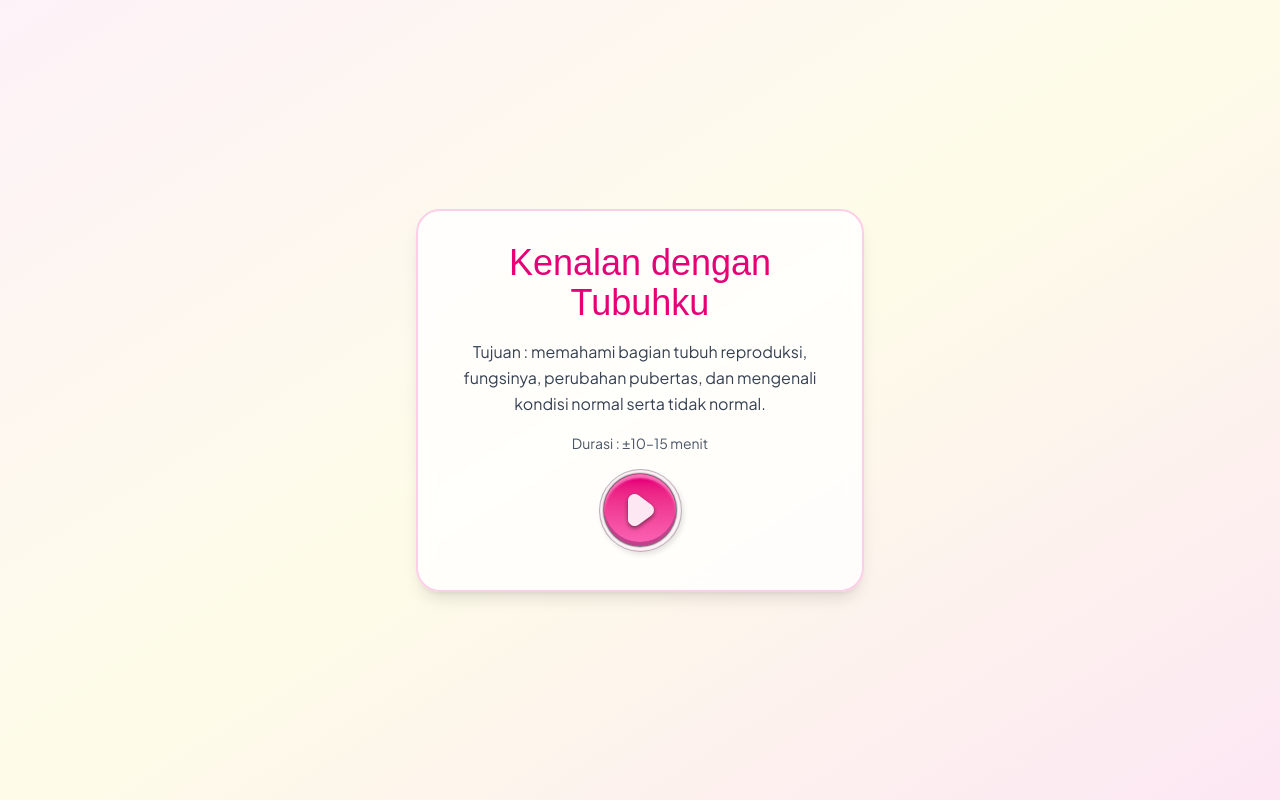
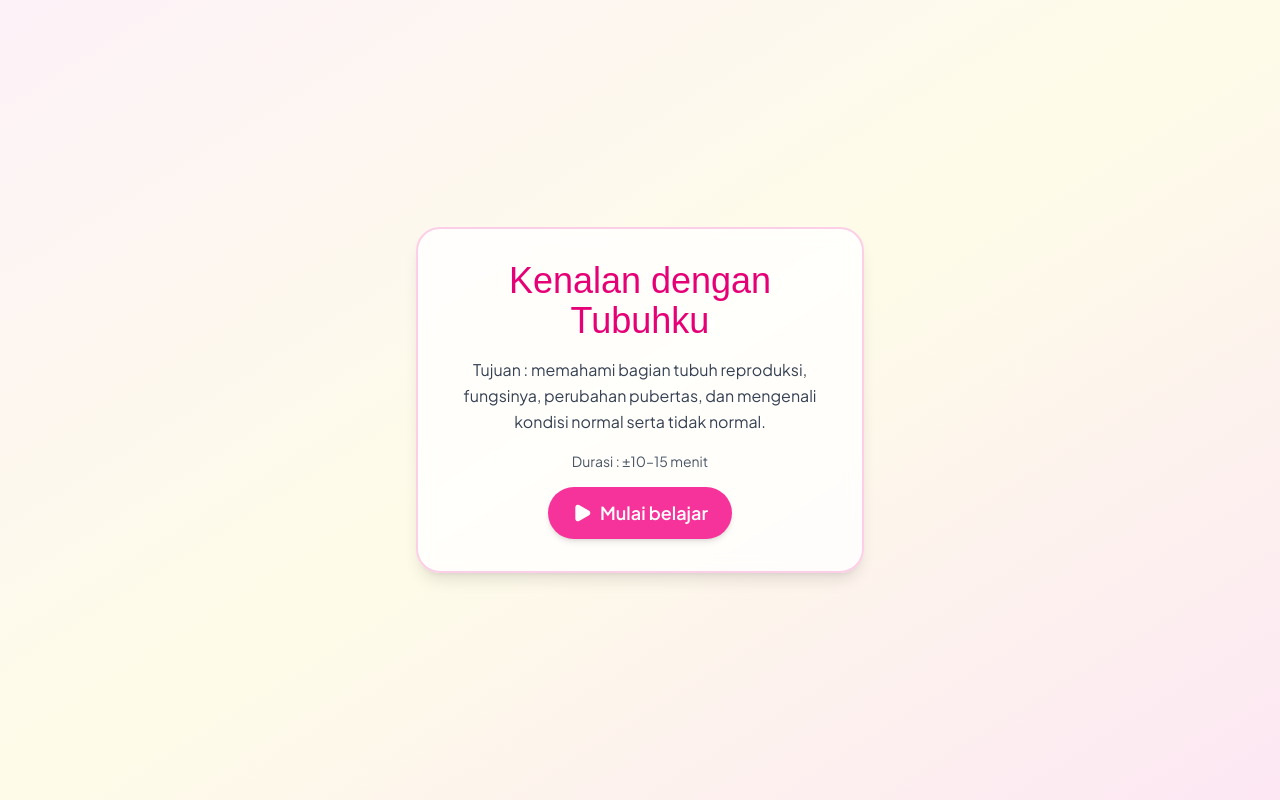
Before and after one commit to RISA-Remaja-Indonesia-Sehat/risa-v3, a Next.js app: page /chapters/chapter-1 in a window 1280 px wide. Built offline with nearby package versions, Linux system fonts and the light colour scheme; a web font is replaced by a local one.

Commit message:
refactor chapter button to match RISA visual style

```diff
--- a/components/button.tsx
+++ b/components/button.tsx
@@ -1,18 +1,69 @@
-const Button = () => {
+"use client";
+
+import type { ButtonHTMLAttributes, ReactNode } from "react";
+import { LoaderCircle, Play } from "lucide-react";
+
+type ButtonVariant = "primary" | "secondary" | "soft";
+type ButtonSize = "sm" | "md" | "lg";
+
+type ButtonProps = ButtonHTMLAttributes<HTMLButtonElement> & {
+  children?: ReactNode;
+  icon?: ReactNode;
+  variant?: ButtonVariant;
+  size?: ButtonSize;
+  loading?: boolean;
+};
+
+const variantClasses: Record<ButtonVariant, string> = {
+  primary:
+    "bg-pink-500 text-white shadow-md hover:bg-pink-600 hover:shadow-lg focus-visible:ring-pink-200",
+  secondary:
+    "border-2 border-pink-200 bg-white text-pink-600 shadow-sm hover:bg-pink-50 focus-visible:ring-pink-100",
+  soft:
+    "bg-pink-100 text-pink-700 hover:bg-pink-200 focus-visible:ring-pink-100",
+};
+
+const sizeClasses: Record<ButtonSize, string> = {
+  sm: "min-h-10 px-4 py-2 text-sm",
+  md: "min-h-11 px-5 py-2.5 text-sm sm:text-base",
+  lg: "min-h-12 px-6 py-3 text-base sm:text-lg",
+};
+
+export default function Button({
+  children = "Mulai belajar",
+  icon,
+  variant = "primary",
+  size = "lg",
+  loading = false,
+  disabled,
+  className = "",
+  type = "button",
+  ...props
+}: ButtonProps) {
+  const leadingIcon = loading ? (
+    <LoaderCircle className="h-5 w-5 animate-spin" aria-hidden="true" />
+  ) : (
+    icon ?? <Play className="h-5 w-5 fill-current" aria-hidden="true" />
+  );
+
   return (
-    <button className="cursor-pointer">
-      <div className="w-[63px] h-[63px] md:w-[83px] md:h-[83px] bg-pink-50 rounded-full relative shadow-[inset_0px_0px_1px_1px_rgba(0,0,0,0.3),_2px_3px_5px_rgba(0,0,0,0.1)] flex items-center justify-center">
-        <div className="absolute w-[52px] h-[52px] md:w-[72px] md:h-[72px] z-10 bg-black rounded-full left-1/2 -translate-x-1/2 top-[5px] blur-[1px]" />
-        <label className="group cursor-pointer absolute w-[52px] h-[52px] md:w-[72px] md:h-[72px] bg-gradient-to-b from-pink-600 to-pink-400 rounded-full left-1/2 -translate-x-1/2 top-[5px] shadow-[inset_0px_4px_2px_#f472b6,inset_0px_-4px_0px_#c2418c,0px_0px_2px_rgba(0,0,0,10)] active:shadow-[inset_0px_4px_2px_rgba(244,114,182,0.5),inset_0px_-4px_2px_rgba(194,65,140,0.5),0px_0px_2px_rgba(0,0,0,10)] z-20 flex items-center justify-center">
-          <div className="w-6 md:w-8 group-active:w-[21px] md:group-active:w-[31px] fill-pink-100 drop-shadow-[0px_2px_2px_rgba(0,0,0,0.5)]">
-            <svg xmlns="http://www.w3.org/2000/svg" id="Filled" viewBox="0 0 24 24">
-              <path d="M20.492,7.969,10.954.975A5,5,0,0,0,3,5.005V19a4.994,4.994,0,0,0,7.954,4.03l9.538-6.994a5,5,0,0,0,0-8.062Z" />
-            </svg>
-          </div>
-        </label>
-      </div>
+    <button
+      type={type}
+      disabled={disabled || loading}
+      className={`
+        inline-flex items-center justify-center gap-2
+        rounded-full font-semibold
+        transition duration-200
+        focus-visible:outline-none focus-visible:ring-4
+        disabled:cursor-not-allowed disabled:opacity-50 disabled:shadow-none
+        ${variantClasses[variant]}
+        ${sizeClasses[size]}
+        ${className}
+      `}
+      {...props}
+    >
+      {leadingIcon}
+      <span>{children}</span>
     </button>
   );
 }
-
-export default Button;
```
